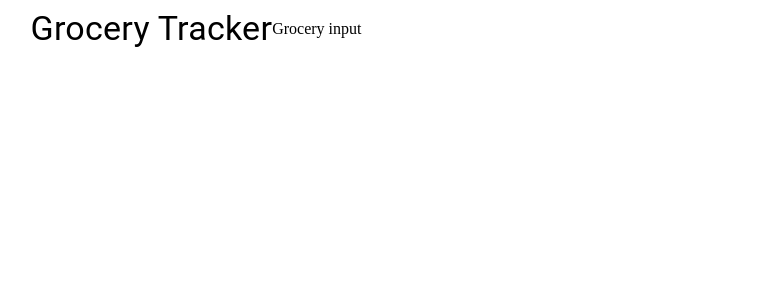
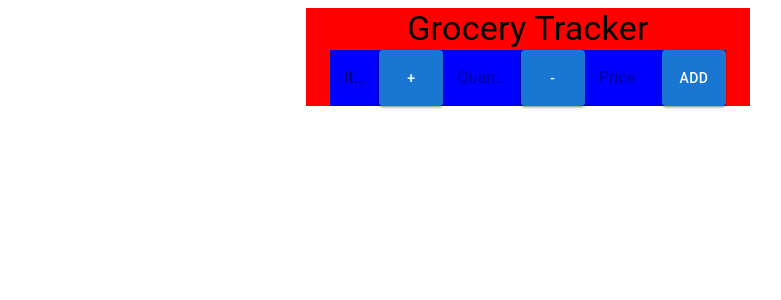
Before and after one commit to dmohindru/react-projects, a React (Create React App) app in the folder grocery-tracker-app/grocery-tracker/: page / in a window 1280 px wide. Shown: the top 300 px of the page, without its empty margins (112-893 px from the left). Built offline with nearby package versions, Linux system fonts and the light colour scheme.

Commit message:
Building Grocery Input Component

```diff
--- a/grocery-tracker-app/grocery-tracker/src/components/GroceryInput.tsx
+++ b/grocery-tracker-app/grocery-tracker/src/components/GroceryInput.tsx
@@ -1,6 +1,14 @@
+import { Stack, TextField, Button  } from '@mui/material'
 export const GroceryInput: React.FC = () => {
     return (
-        <div>Grocery input</div>
+        <Stack direction='row' justifyItems='center' sx={{backgroundColor: 'blue'}}>
+            <TextField label='Item' variant='outlined' sx={{width: '40%'}} />
+            <Button variant='contained'>+</Button>
+            <TextField label='Quantity' disabled></TextField>
+            <Button variant='contained'>-</Button>
+            <TextField label='Price' disabled></TextField>
+            <Button variant='contained'>Add</Button>
+        </Stack>
 
     )
 }
--- a/grocery-tracker-app/grocery-tracker/src/components/GroceryTracker.tsx
+++ b/grocery-tracker-app/grocery-tracker/src/components/GroceryTracker.tsx
@@ -1,10 +1,12 @@
-import { Container, Typography, Box } from '@mui/material';
+import { Container, Typography, Box, Stack } from '@mui/material';
 import { GroceryInput } from './GroceryInput';
 export const GroceryTracker: React.FC = () => {
     return (
-        <Box maxWidth='sm' alignItems='center' justifyContent='center' display='flex'>
-            <Typography variant='h4'>Grocery Tracker</Typography>
-            <GroceryInput />
-        </Box>
+        <Container maxWidth='xs' sx={{backgroundColor: 'red'}}>
+            <Stack direction='column' alignItems='center'>
+                <Typography variant='h4'>Grocery Tracker</Typography>
+                <GroceryInput />
+            </Stack>
+        </Container>
     )
 }
```
